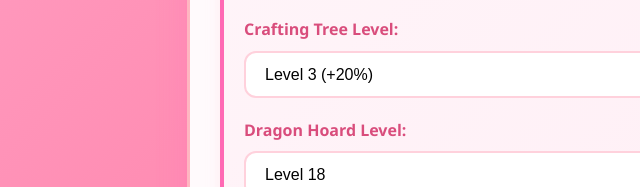
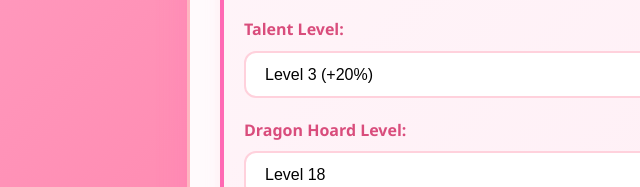
Before and after one commit to Yukii0212/Shop-Titans-Resource-Capacity-Calculator, a plain HTML site: page index.html in a window 1280 px wide. Shown: the part 1002-1189 px from the top of the page, 53-693 px from the left. Drawn offline with Linux system fonts and the light colour scheme.

Commit message:
Renamed "Crafting tree level" to "Talent level"

```diff
--- a/index.html
+++ b/index.html
@@ -68,7 +68,7 @@
                 </div>
 
                 <div class="form-group">
-                    <label for="talent-level">Crafting Tree Level:</label>
+                    <label for="talent-level">Talent Level:</label>
                     <select id="talent-level">
                         <!-- Options will be populated based on tier -->
                     </select>
```
